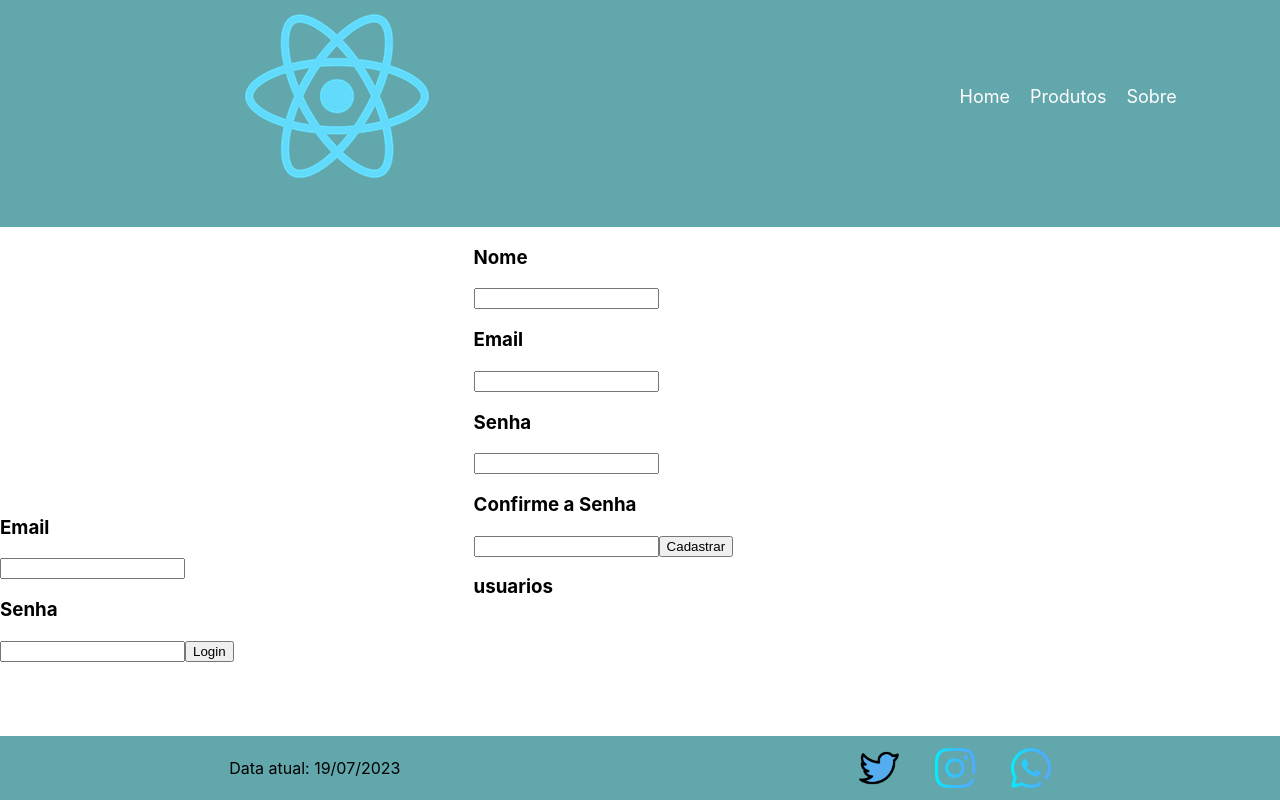
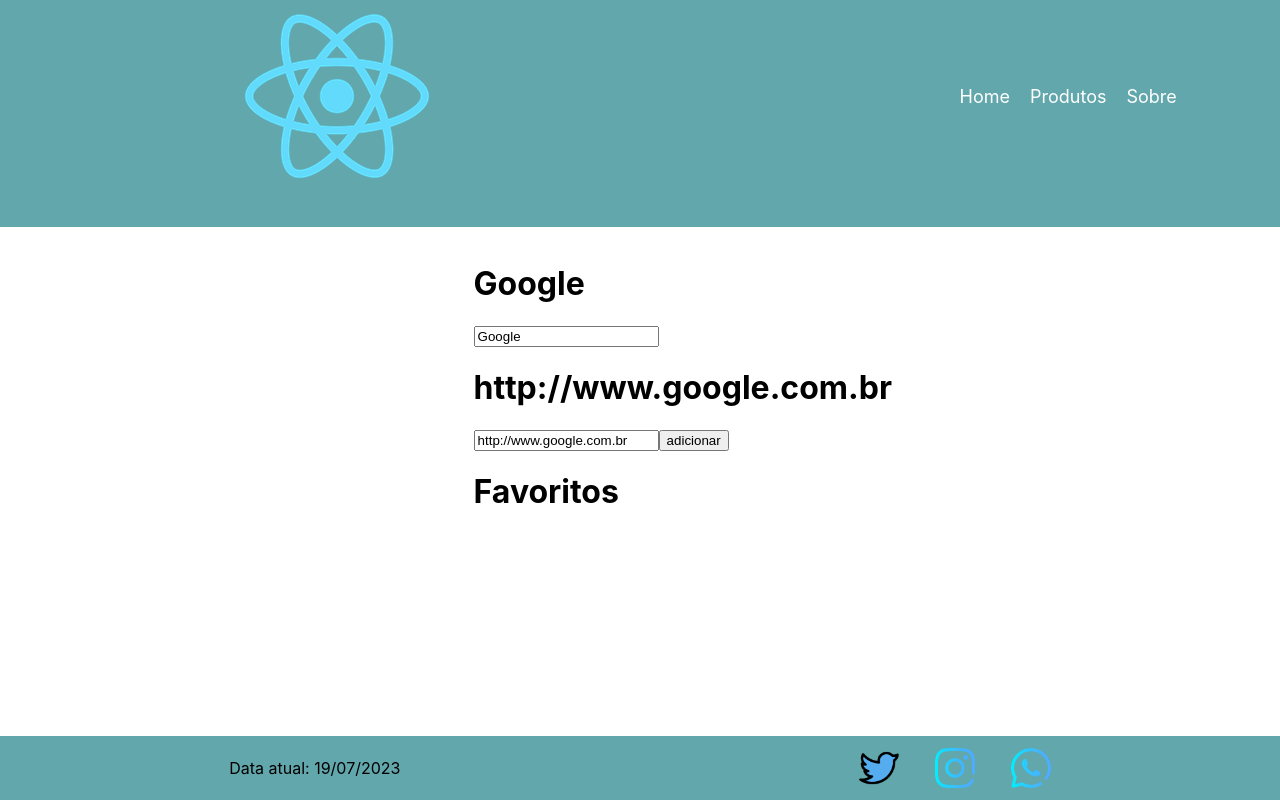
Before and after one commit to airescaduh/favio, a React (Create React App) app: page / in a window 1280 px wide. Built offline with nearby package versions, Linux system fonts and the light colour scheme.

Commit message:
Rotas das páginas

```diff
--- a/package.json
+++ b/package.json
@@ -10,6 +10,7 @@
     "react": "^18.2.0",
     "react-dom": "^18.2.0",
     "react-icons": "^4.10.1",
+    "react-router-dom": "^6.17.0",
     "react-scripts": "5.0.1",
     "web-vitals": "^2.1.4"
   },
--- a/src/App.js
+++ b/src/App.js
@@ -1,30 +1,9 @@
 import logo from "./logo.svg";
 import "./App.css";
-import Cabecalho from "./componentes/Cabecalho";
-import Rodape from "./componentes/Rodape";
-import Menu from "./componentes/Menu";
-import Estados from "./componentes/Estados";
-import UsuarioCadastro from "./componentes/UsarioCadastro";
-import LoginTela from "./componentes/LoginTela";
-
-/*
-Arquivo App JSX
-Componente funcional = Porque ele é uma função
-*/
+import Principal from "./Paginas/Principal";
 
 function App() {
-  /*Todo componente deve retornar um HTML, entre em parênteses*/
-  /*O React substitui className por class pq class é palavra reservada do JS*/
-  return (
-    <>
-      <Menu />
-      <Cabecalho logo="logo192.png" titulo="fav.io" subtitulo="O melhor site" />
-      {/* <Estados /> */}
-      <UsuarioCadastro />
-      <LoginTela />
-      <Rodape titulo="Rodapé" subtitulo="Caduh" />
-    </>
-  );
+  return <Principal />;
 }
 
 export default App;
--- /dev/null
+++ b/src/Paginas/Principal/index.jsx
@@ -0,0 +1,18 @@
+import React from "react";
+import Cabecalho from "../../componentes/Cabecalho";
+import Rodape from "../../componentes/Rodape";
+import Menu from "../../componentes/Menu";
+import Estados from "../Estados";
+
+const Principal = () => {
+  return (
+    <>
+      <Menu />
+      <Cabecalho logo="logo192.png" titulo="fav.io" subtitulo="O melhor site" />
+      <Estados />
+      <Rodape titulo="Rodapé" subtitulo="Caduh" />
+    </>
+  );
+};
+
+export default Principal;
```
Also changed, not shown: src/componentes/routes.jsx (added, +18 -0 lines), src/Paginas/Estados/Estados.module.css (renamed from src/componentes/Estados/Estados.module.css), src/Paginas/Estados/index.jsx (renamed from src/componentes/Estados/index.jsx), src/Paginas/LoginTela/Login.module.css (renamed from src/componentes/LoginTela/Login.module.css), src/Paginas/LoginTela/index.jsx (renamed from src/componentes/LoginTela/index.jsx), src/Paginas/Principal/principal.module.css (added), src/Paginas/UsarioCadastro/Cadastro.module.css (renamed from src/componentes/UsarioCadastro/Cadastro.module.css), src/Paginas/UsarioCadastro/index.jsx (renamed from src/componentes/UsarioCadastro/index.jsx), 1 other file (tests, documents, lock files or other folders).
